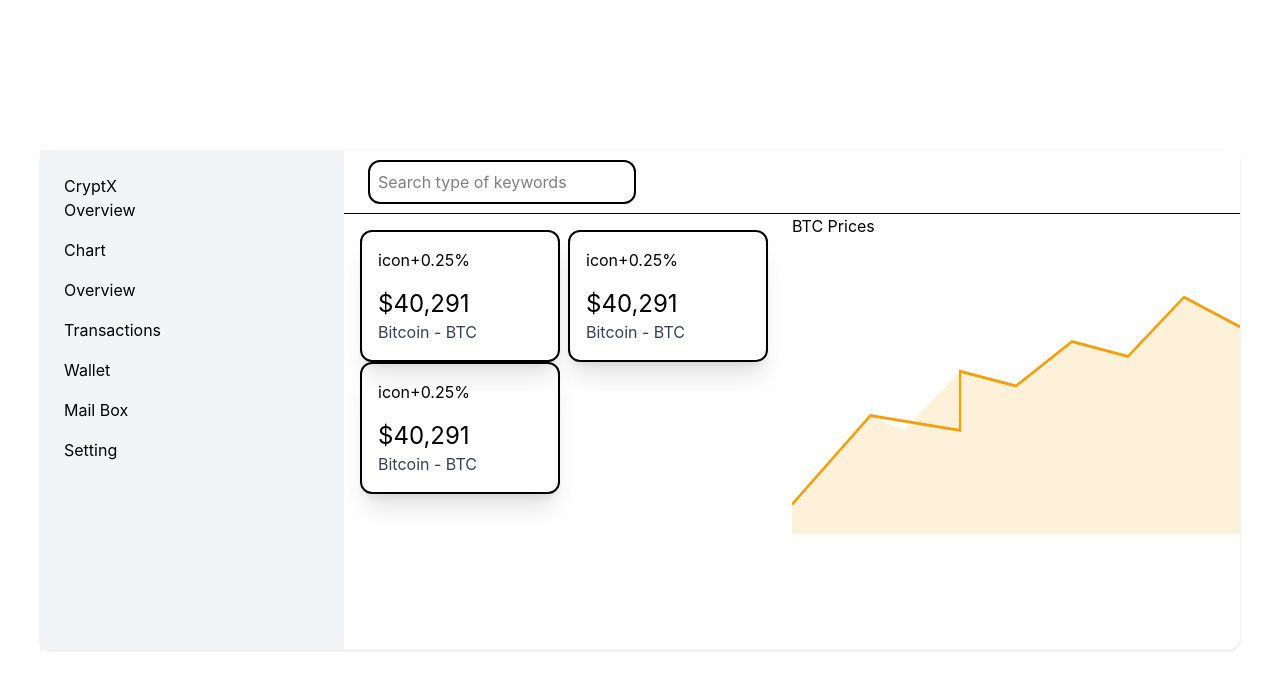
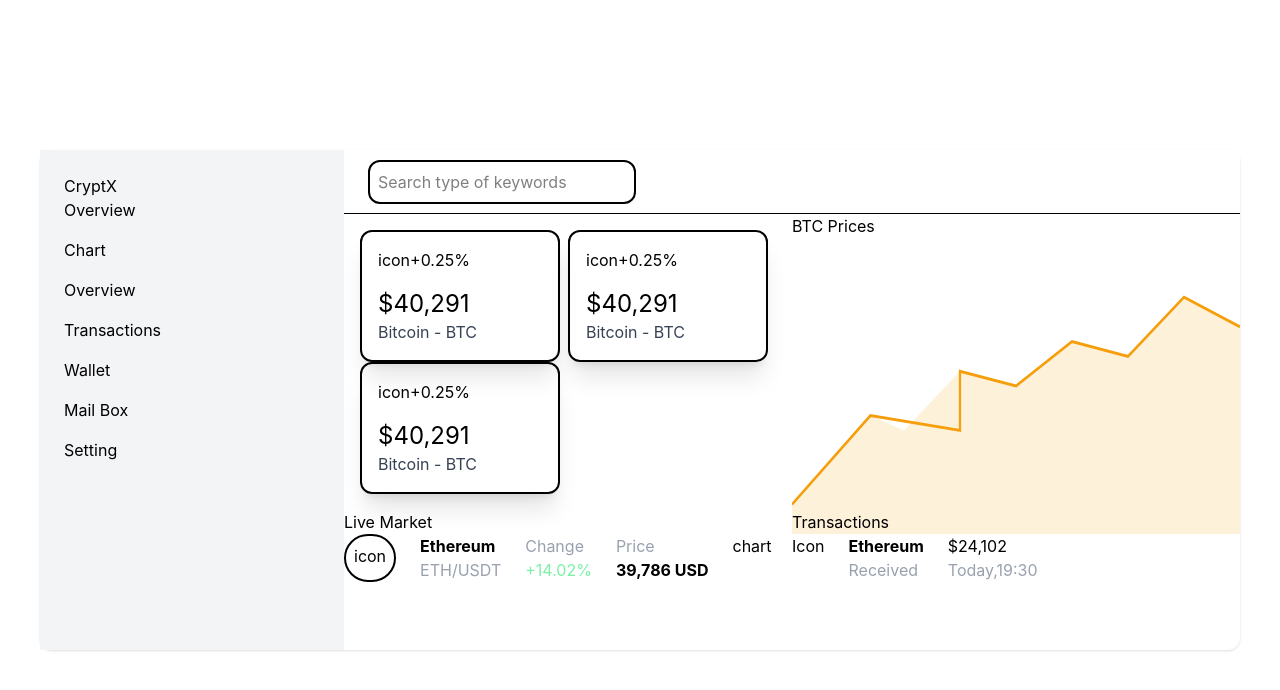
Before and after one commit to NatalieVinyu/cryptx-project, a React (Vite) app in the folder cryptx-project/: page / in a window 1280 px wide. Shown: the top 690 px of the page. Built offline with nearby package versions, Linux system fonts and the light colour scheme.

Commit message:
added content

```diff
--- a/cryptx-project/src/components/layout/MainContent.jsx
+++ b/cryptx-project/src/components/layout/MainContent.jsx
@@ -4,6 +4,7 @@ import Sidebar from './Sidebar'
 import Header from './Header'
 import MetricCard from '../ui/MetricCard.jsx'
 import ChartVisual from '../ui/ChartVisual.jsx'
+import TransactionTable from '../ui/TransactionTable.jsx'
 
 
 
@@ -21,6 +22,10 @@ function MainContent() {
             <ChartVisual />
           </div>
 
+          <div>
+            <TransactionTable />
+          </div>
+
         </div>
       </div>
 
--- a/cryptx-project/src/components/ui/TransactionTable.jsx
+++ b/cryptx-project/src/components/ui/TransactionTable.jsx
@@ -0,0 +1,81 @@
+import React from 'react'
+
+function TransactionTable() {
+  const liveMarket = [
+    {
+      icon: "icon",
+      title: "Ethereum",
+      description: "ETH/USDT",
+      change: "+14.02%",
+      price: "39,786",
+      chart: "chart"
+    }
+  ]
+  const Transactions = [
+    {
+      icon: "icon",
+      title: "Ethereum",
+      price: "$24,102",
+      description: "Received",
+      date: "Today, 19:30"
+    }
+  ]
+
+  return (
+    <div className='grid grid-cols-2'>
+
+      {/* LIVE MARKET SECTION */}
+      <div className='flex flex-col'>
+        <div>
+          <h1>Live Market</h1>
+        </div>
+
+        <div className='flex gap-6'>
+          <div className='border-2 rounded-full p-2'>icon</div>
+            <div className='flex flex-col'>
+              <div className='font-bold'>Ethereum</div>
+              <div className='text-gray-400'>ETH/USDT</div>
+            </div>
+
+            <div className='flex flex-col'>
+              <div className='text-gray-400'>Change</div>
+              <div className='text-green-300'>+14.02%</div>
+            </div>
+
+            <div className='flex flex-col'>
+              <div className='text-gray-400'>Price</div>
+              <div className='font-bold'>39,786 USD</div>
+            </div>
+
+            <div>chart</div>
+          </div>
+      </div>
+
+
+      {/* TRANSACTIONS SECTION */}
+      <div className=''>
+        <div>
+          Transactions
+        </div>
+
+        <div className='flex gap-6'>
+          <div>Icon</div>
+          <div className='flex flex-col'>
+            <div className='font-bold'>Ethereum</div>
+            <div className='text-gray-400'>Received</div>
+          </div>
+
+          <div className='flex flex-col'>
+            <div className='text-bold'>$24,102</div>
+            <div className='text-gray-400'>Today,19:30</div>
+          </div>
+        </div>
+
+
+      </div>
+
+    </div>
+  )
+}
+
+export default TransactionTable
```
